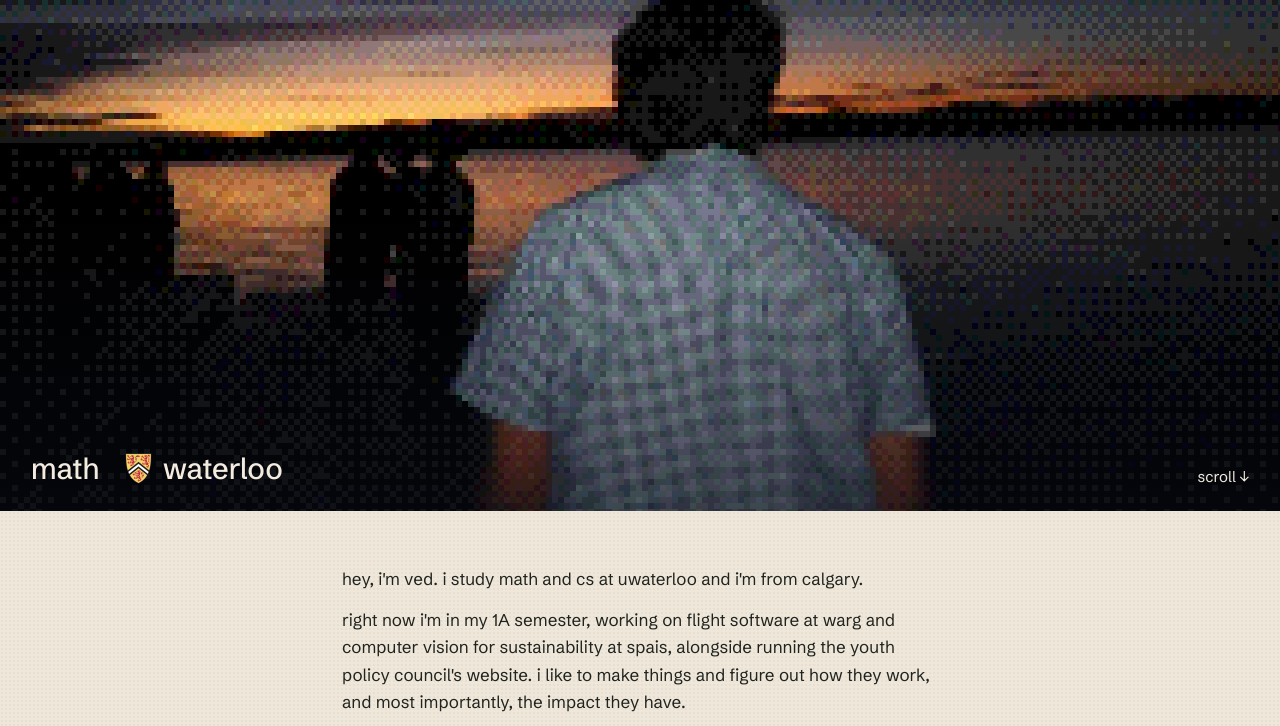
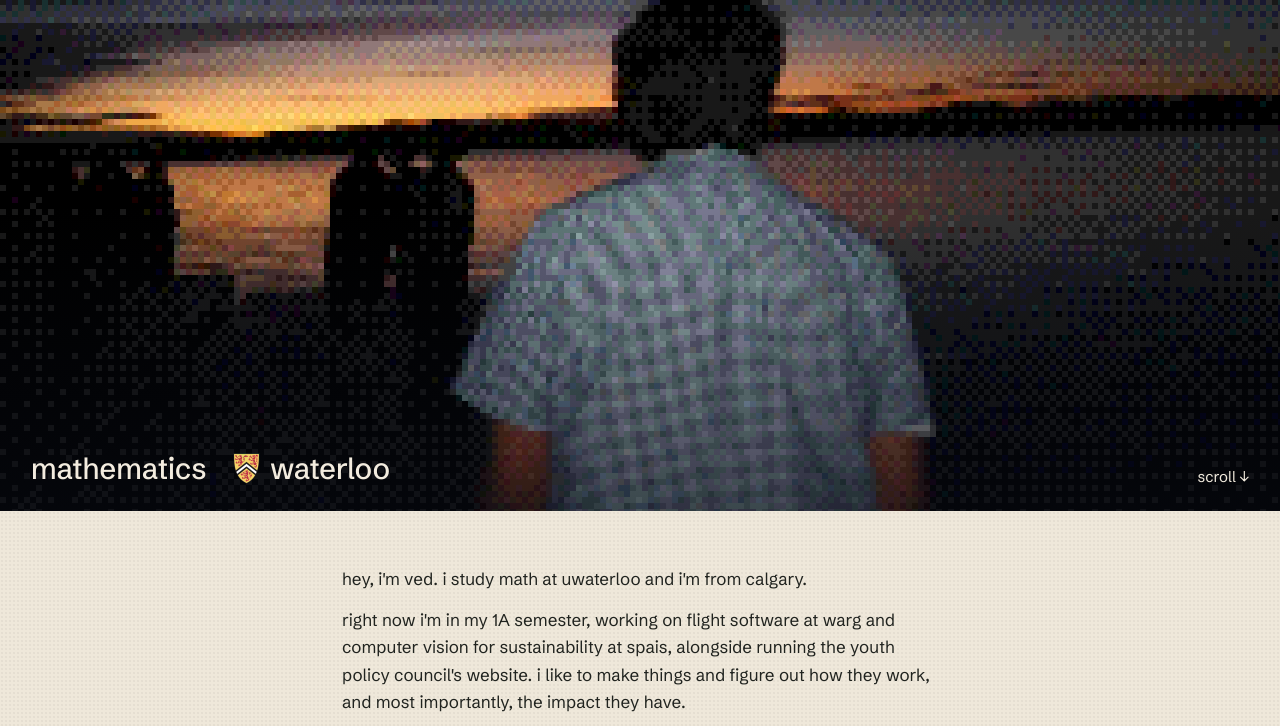
Before and after one commit to vedagwekar/portfolio, a plain HTML site: page index.html in a window 1280 px wide. Shown: the part 289-1015 px from the top of the page. Drawn offline with Linux system fonts and the light colour scheme; no server answers; a web font is replaced by a local one.

Commit message:
Full program name + about me change.

```diff
--- a/index.html
+++ b/index.html
@@ -28,7 +28,7 @@
     </div>
 
     <div class="facts">
-      <dl class="who"><dt>math</dt><dd><img class="crest" src="assets/uw-crest.png" alt="" width="54" height="62" />waterloo</dd></dl>
+      <dl class="who"><dt>mathematics</dt><dd><img class="crest" src="assets/uw-crest.png" alt="" width="54" height="62" />waterloo</dd></dl>
       <a class="down" href="#about">scroll ↓</a>
     </div>
 
@@ -37,7 +37,7 @@
 
   <main>
     <section id="about">
-      <p>hey, i'm ved. i study math and cs at uwaterloo and i'm from calgary.</p>
+      <p>hey, i'm ved. i study math at uwaterloo and i'm from calgary.</p>
       <p>right now i'm in my 1A semester, working on flight software at warg and computer vision for sustainability at spais, alongside running the youth policy council's website. i  like to make things and figure out how they work, and most importantly, the impact they have.</p>
       <p>outside of that i play basketball and guitar, watch anime, and read a lot of philosophy. the notebook further down is where i write about what i'm reading, and often tie it back to what i find most interesting in the current state of ever-evolving tech.</p>
     </section>
```
